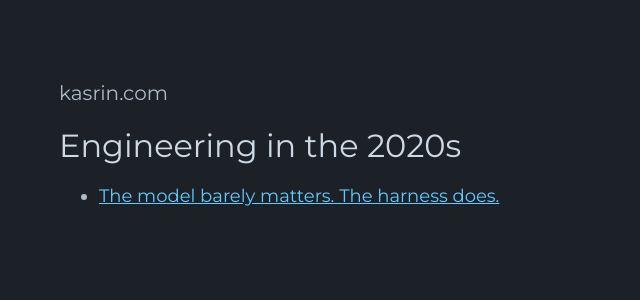
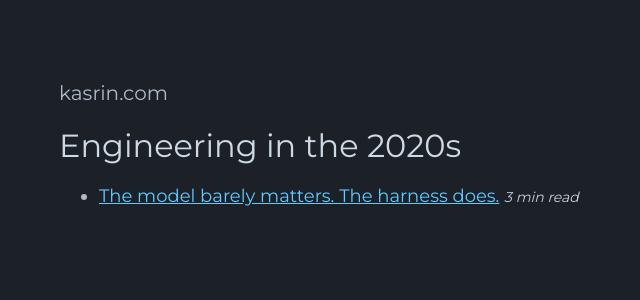
Before and after one commit to n42r/n42r.github.io, a Jekyll site: the page built from writing.md, in a window 1280 px wide. Shown: the top 300 px of the page, without its empty margins (151-791 px from the left). Built offline with Jekyll 4.4.1, drawn with Linux system fonts in a browser that asks for light colours; our own code applies the rules of GitHub Pages for plain Markdown files.

Commit message:
Posts: add estimated reading time
Add a pure-Liquid read_time include (no plugins, GitHub Pages safe) that
counts visible words and divides by 240 WPM. Show "X min read" above the
post title, and as a muted italic suffix on each post in the homepage
Writing section and the /writing/ listing. Style for the dark theme.

```diff
--- /dev/null
+++ b/_includes/read_time.html
@@ -0,0 +1,9 @@
+{% comment %}
+Estimated reading time. Pure Liquid (GitHub Pages safe-mode compatible).
+Run content through strip_html so only visible words count.
+WPM ~240 — a reading speed that errs on the short side for posted articles.
+{% endcomment %}
+{%- assign words = include.content | strip_html | number_of_words -%}
+{%- assign minutes = words | divided_by: 240 | round -%}
+{%- if minutes < 1 -%}{%- assign minutes = 1 -%}{%- endif -%}
+<span class="read-time">{{ minutes }} min read</span>
--- a/_layouts/default.html
+++ b/_layouts/default.html
@@ -59,7 +59,7 @@
 
         <ul>
           {% for post in site.posts %}
-          <li><a href="{{ post.url }}">{{ post.title }}</a></li>
+          <li><a href="{{ post.url }}">{{ post.title }}</a> <span class="listing-meta">{% include read_time.html content=post.content %}</span></li>
           {% endfor %}
         </ul>
 
--- a/_layouts/post.html
+++ b/_layouts/post.html
@@ -1,6 +1,8 @@
 ---
 layout: plain
 ---
+<p class="post-meta">{% include read_time.html content=page.content %}</p>
+
 {{ content }}
 
 <p class="post-date">Published on {{ page.date | date: "%B %Y" }}</p>
--- a/assets/css/style.scss
+++ b/assets/css/style.scss
@@ -131,6 +131,18 @@ p.resume a {
   font-weight: bold;
 }
 
+/* estimated reading time */
+.read-time,
+.listing-meta {
+  color: #c9d1d9;
+  font-size: 14px;
+  font-style: italic;
+}
+
+.post-meta {
+  margin: 0 0 8px;
+}
+
 /* drop the superfluous bottom separator line in mobile */
 @media (max-width: 960px) {
   section {
--- a/writing.md
+++ b/writing.md
@@ -7,6 +7,6 @@ permalink: /writing/
 
 <ul>
   {% for post in site.posts %}
-  <li><a href="{{ post.url }}">{{ post.title }}</a></li>
+  <li><a href="{{ post.url }}">{{ post.title }}</a> <span class="listing-meta">{% include read_time.html content=post.content %}</span></li>
   {% endfor %}
 </ul>
```
